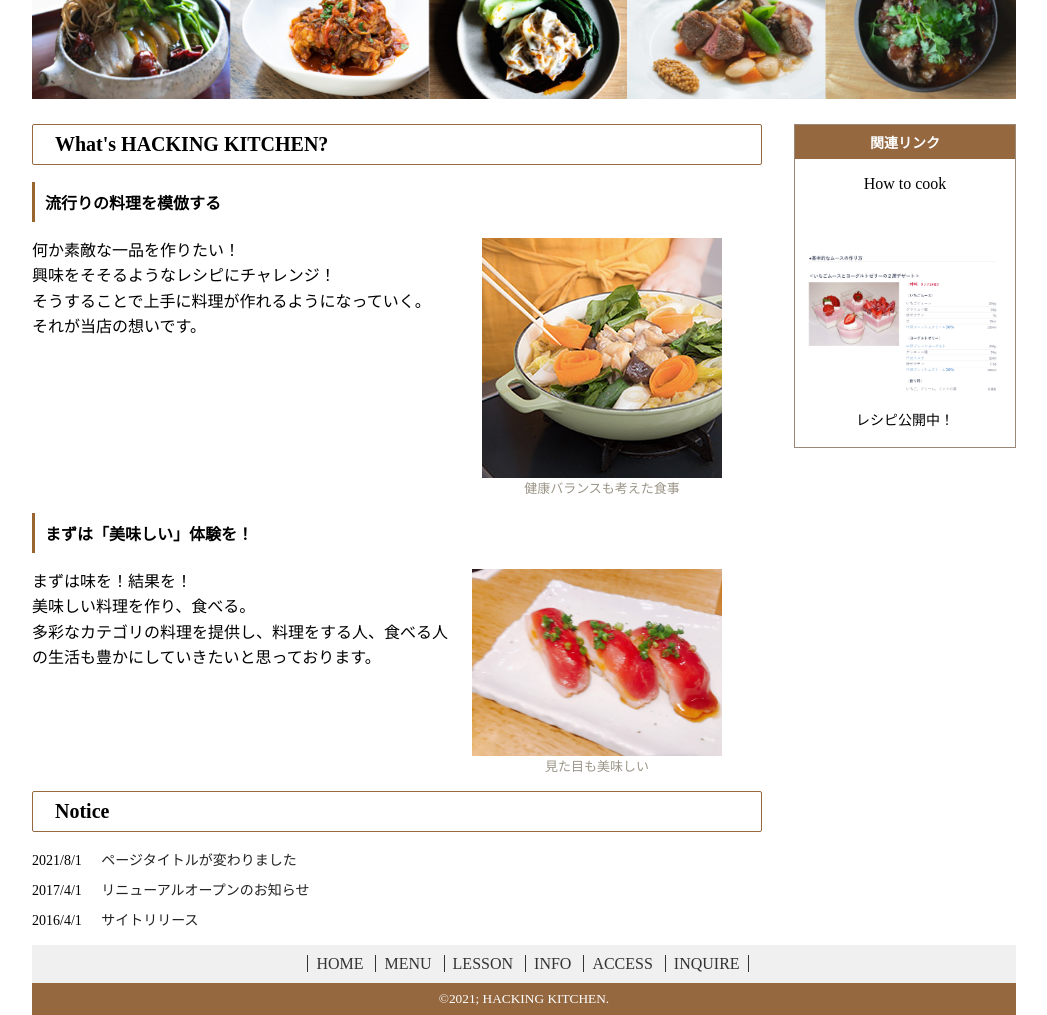
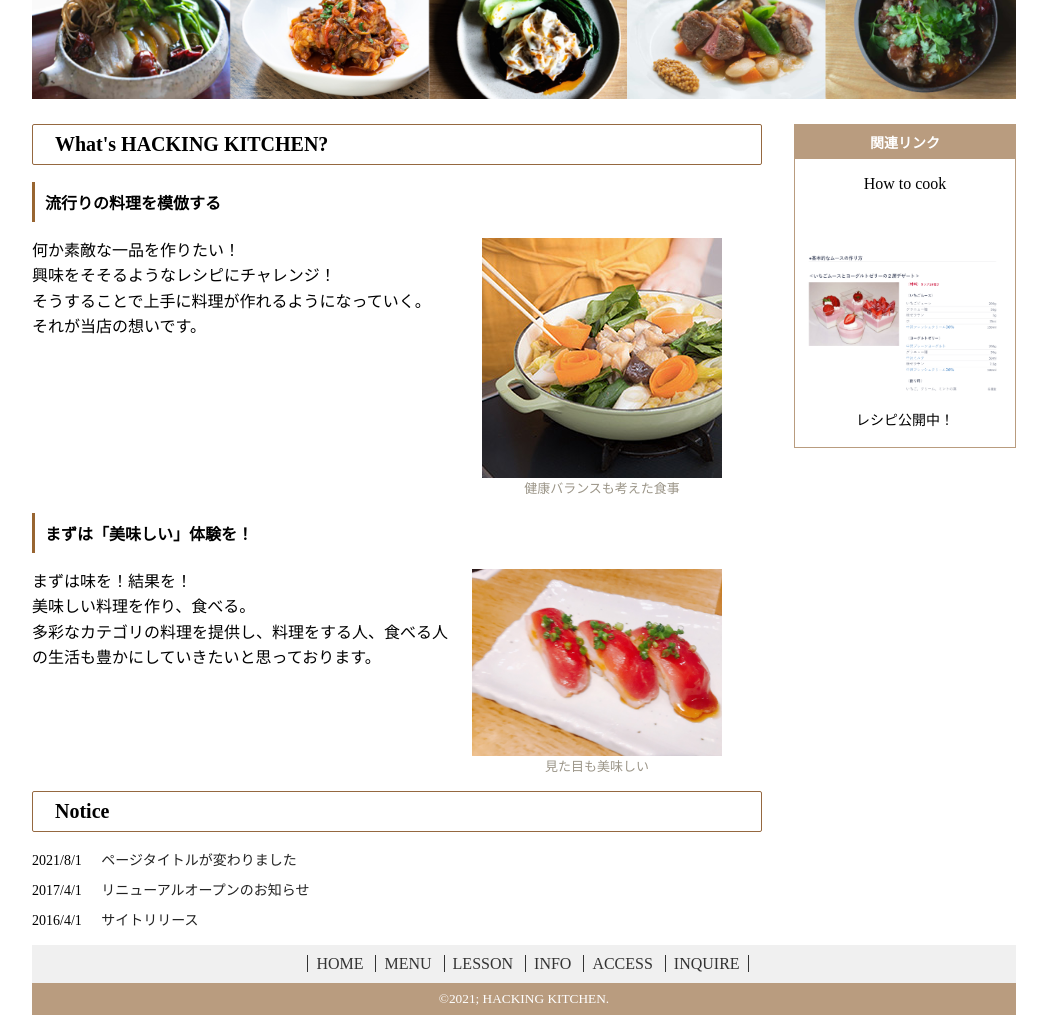
Before and after one commit to ort13745/cooking, a plain HTML site: page index.html in a window 1280 px wide. Shown: the part 520-1535 px from the top of the page, without its empty margins (116-1163 px from the left). Drawn offline with Linux system fonts and the light colour scheme.

Commit message:
Update main.css

```diff
--- a/main.css
+++ b/main.css
@@ -11,12 +11,7 @@ a {
   text-decoration: none;
 }
 
-a:visited {
-  color: #33f;
-}
-
 a:hover {
-  color:#e08255;
   font-weight: 700;
   text-decoration:none;
 }
@@ -139,11 +134,11 @@ header h1 {
 .sideber {
   margin-bottom: 30px;
   text-align: center;
-  border: 1px solid #998877;
+  border: 1px solid #b99c7f;
 }
 
 .sideber h2 {
-  background-color: #956840;
+  background-color: #b99c7f;
   color: #fff;
   padding: 7px;
   font-size: 14px;
@@ -162,7 +157,7 @@ header h1 {
 
 
 footer {
-  background-color: #956840;
+  background-color: #b99c7f;
   text-align: center;
   clear: both;
 }
```
